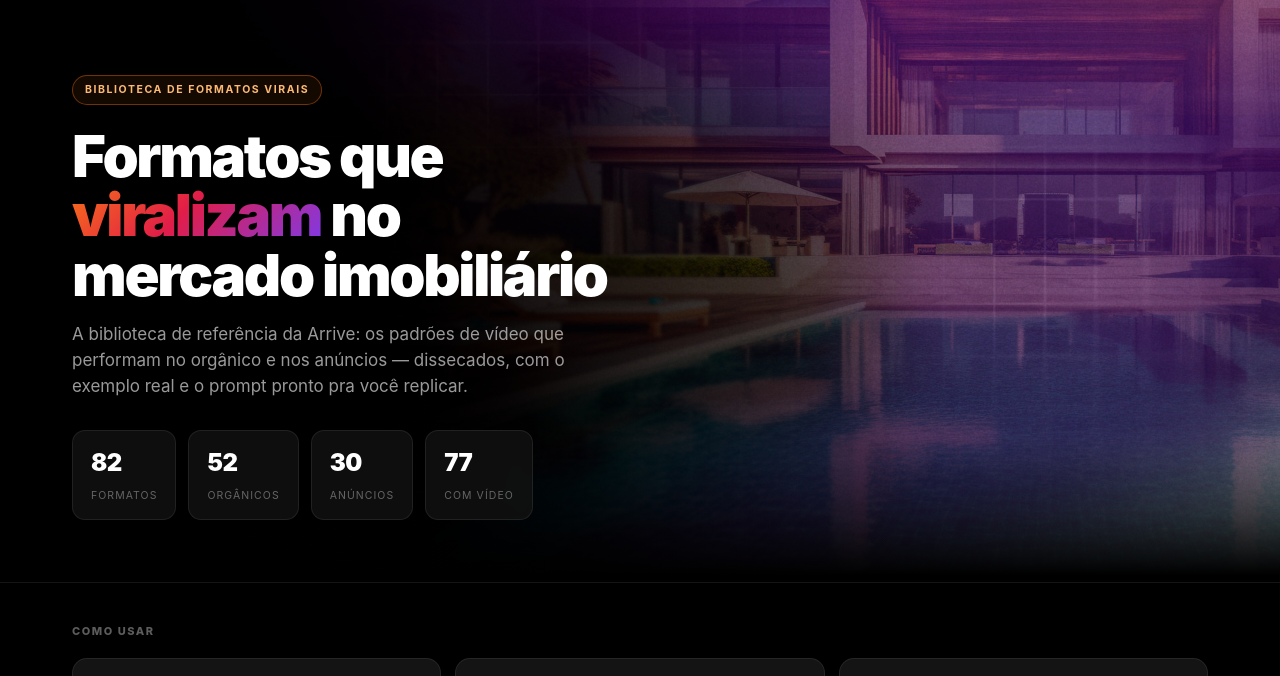
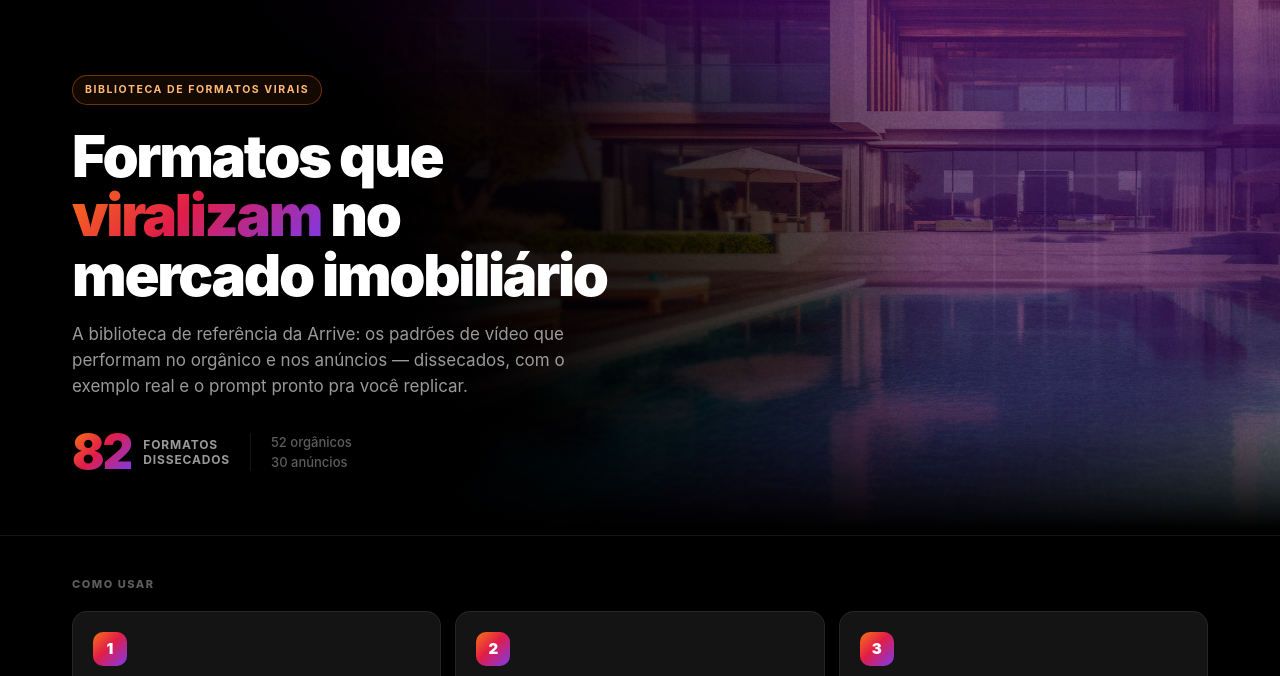
Before and after one commit to arriveindigital-cmd/swipe-file-imob, a plain HTML site: page index.html in a window 1280 px wide. Shown: the part 78-754 px from the top of the page. Drawn offline with Linux system fonts and the light colour scheme.

Commit message:
Hero: destaque no 82 formatos, orgânicos/anúncios discretos, remove 'com vídeo'

```diff
--- a/index.html
+++ b/index.html
@@ -37,10 +37,12 @@
 .hero h1{font-size:clamp(32px,6.6vw,58px);font-weight:900;letter-spacing:-.04em;line-height:1.02;max-width:14ch}
 .hero h1 .g{background:var(--grad);-webkit-background-clip:text;background-clip:text;-webkit-text-fill-color:transparent}
 .hero .sub{color:var(--tx2);font-size:clamp(15px,2.2vw,17px);margin-top:16px;max-width:560px}
-.stats{display:flex;gap:12px;margin-top:30px;flex-wrap:wrap}
-.stat{background:rgba(20,20,20,.7);backdrop-filter:blur(6px);border:1px solid var(--bd);border-radius:13px;padding:13px 18px;min-width:96px}
-.stat b{font-size:24px;font-weight:900;letter-spacing:-.02em;display:block}
-.stat span{font-size:10.5px;color:var(--tx3);text-transform:uppercase;letter-spacing:.1em;margin-top:2px}
+.stats{display:flex;align-items:center;gap:20px;margin-top:32px;flex-wrap:wrap}
+.hn-main{display:flex;align-items:center;gap:12px}
+.hn-main .big{font-size:48px;font-weight:900;letter-spacing:-.045em;line-height:.85;background:var(--grad);-webkit-background-clip:text;background-clip:text;-webkit-text-fill-color:transparent}
+.hn-main .biglbl{font-size:12px;font-weight:700;text-transform:uppercase;letter-spacing:.07em;color:var(--tx2);line-height:1.25}
+.stats .vdiv{width:1px;height:38px;background:var(--bd)}
+.stats .minor{font-size:13px;color:var(--tx3);line-height:1.55;font-weight:500}
 
 /* COMO USAR */
 .howto{padding:40px 0 8px}
@@ -249,8 +251,8 @@
 const objColor=o=>({Base:"#5090e0","Conexão":"#e11d48",Autoridade:"#7c3aed",Prova:"#00c896","Conversão":"#f97316"}[o]||"#7c3aed");
 const rgba=(hex,a)=>{const n=parseInt(hex.slice(1),16);return `rgba(${n>>16&255},${n>>8&255},${n&255},${a})`;};
 
-(function(){const org=F.filter(f=>f.tipo==="organico").length,nv=F.filter(f=>f.exemplos.some(e=>e.driveId)).length;
-  $("stats").innerHTML=`<div class="stat"><b>${F.length}</b><span>Formatos</span></div><div class="stat"><b>${org}</b><span>Orgânicos</span></div><div class="stat"><b>${F.length-org}</b><span>Anúncios</span></div><div class="stat"><b>${nv}</b><span>Com vídeo</span></div>`;})();
+(function(){const org=F.filter(f=>f.tipo==="organico").length;
+  $("stats").innerHTML=`<div class="hn-main"><span class="big">${F.length}</span><span class="biglbl">formatos<br>dissecados</span></div><span class="vdiv"></span><span class="minor">${org} orgânicos<br>${F.length-org} anúncios</span>`;})();
 
 const FIL={obj:"",plat:"",status:""};
 const GROUPS=[
```
